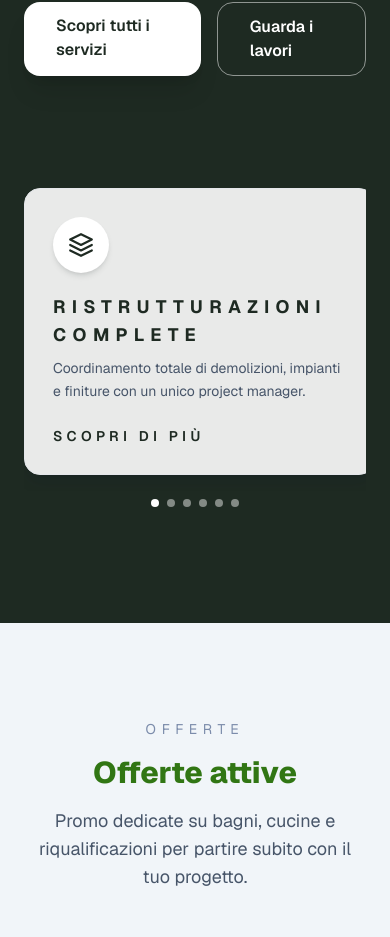
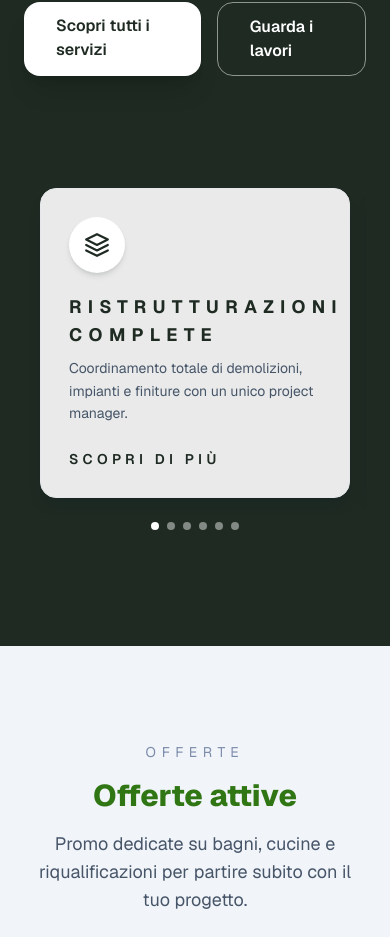
Before and after one commit to nicoladimaio/marbel, a Next.js app: page / in a window 390 px wide. Shown: the part 2406-3343 px from the top of the page. Built offline with nearby package versions, Linux system fonts and the light colour scheme; no server answers; the database is empty; grey boxes are pictures that could not be loaded.

Commit message:
fix: mobile carousel clipping + navbar outside-close

```diff
--- a/src/app/(public)/offerte/page.tsx
+++ b/src/app/(public)/offerte/page.tsx
@@ -134,7 +134,8 @@ function OfferModal({
               Come vuoi essere contattato?
             </h3>
             <p className="text-sm text-[#475569] mb-5">
-              Scegli il metodo che preferisci per l&rsquo;offerta &ldquo;{title}&rdquo;.
+              Scegli il metodo che preferisci per l&rsquo;offerta &ldquo;{title}
+              &rdquo;.
             </p>
 
             {contactMode !== "form" && (
--- a/src/app/components/Navbar.tsx
+++ b/src/app/components/Navbar.tsx
@@ -135,6 +135,7 @@ export default function Navbar() {
             animate={{ opacity: 1 }}
             exit={{ opacity: 0 }}
             onClick={() => setMenuOpen(false)}
+            onTouchStart={() => setMenuOpen(false)}
           >
             <motion.div
               initial={{ opacity: 0, y: -10 }}
@@ -142,8 +143,9 @@ export default function Navbar() {
               exit={{ opacity: 0, y: -10 }}
               transition={{ duration: 0.2 }}
               id="mobile-main-menu"
-              className="absolute top-0 left-0 w-full bg-white rounded-b-2xl shadow-2xl p-6 pt-16 pb-[max(1.25rem,env(safe-area-inset-bottom))] overflow-y-auto overscroll-contain max-h-[100dvh]"
+              className="absolute top-0 left-0 w-full bg-white rounded-b-2xl shadow-2xl p-6 pt-16 pb-[max(1.25rem,env(safe-area-inset-bottom))] overflow-y-auto overscroll-contain max-h-[82dvh]"
               onClick={(e) => e.stopPropagation()}
+              onTouchStart={(e) => e.stopPropagation()}
             >
               <ul className="flex flex-col gap-3" role="menu">
                 {navItems.map((item) => {
--- a/src/app/components/ServiceCarousel.tsx
+++ b/src/app/components/ServiceCarousel.tsx
@@ -67,7 +67,7 @@ export default function ServiceCarousel() {
         {/* Gradienti laterali mobile */}
         <div
           ref={trackRef}
-          className="flex gap-6 overflow-x-auto overflow-y-hidden pb-4 pt-8 px-2 sm:px-0 snap-x snap-mandatory touch-pan-x [scrollbar-width:none] [&::-webkit-scrollbar]:hidden"
+          className="flex gap-4 sm:gap-6 overflow-x-auto overflow-y-hidden pb-4 pt-8 px-4 sm:px-0 snap-x snap-mandatory touch-pan-x [scrollbar-width:none] [&::-webkit-scrollbar]:hidden"
         >
           {servicesList.map(
             ({ key, title, description, icon: Icon, href }, i) => (
@@ -83,7 +83,7 @@ export default function ServiceCarousel() {
                   ease: cubicBezier(0.22, 1, 0.36, 1),
                 }}
                 whileHover={{ y: -8, zIndex: 20 }}
-                className="snap-center w-[90vw] min-w-[90vw] sm:snap-start sm:w-[340px] sm:min-w-[320px] rounded-2xl border border-[#e5e7eb] bg-white/90 p-7 shadow-lg shadow-[#0b152e]/10 flex flex-col justify-between transition-all service-card-landscape"
+                className="snap-center w-[calc(100vw-5rem)] min-w-[calc(100vw-5rem)] sm:snap-start sm:w-[340px] sm:min-w-[320px] rounded-2xl border border-[#e5e7eb] bg-white/90 p-7 shadow-lg shadow-[#0b152e]/10 flex flex-col justify-between transition-all service-card-landscape"
               >
                 <div className="flex flex-col gap-5">
                   <div className="w-14 h-14 rounded-full bg-white text-[#1E2A22] flex items-center justify-center shadow-md">
```
Also changed, not shown: src/app/components/CookieBanner.tsx (+7 -3 lines).
